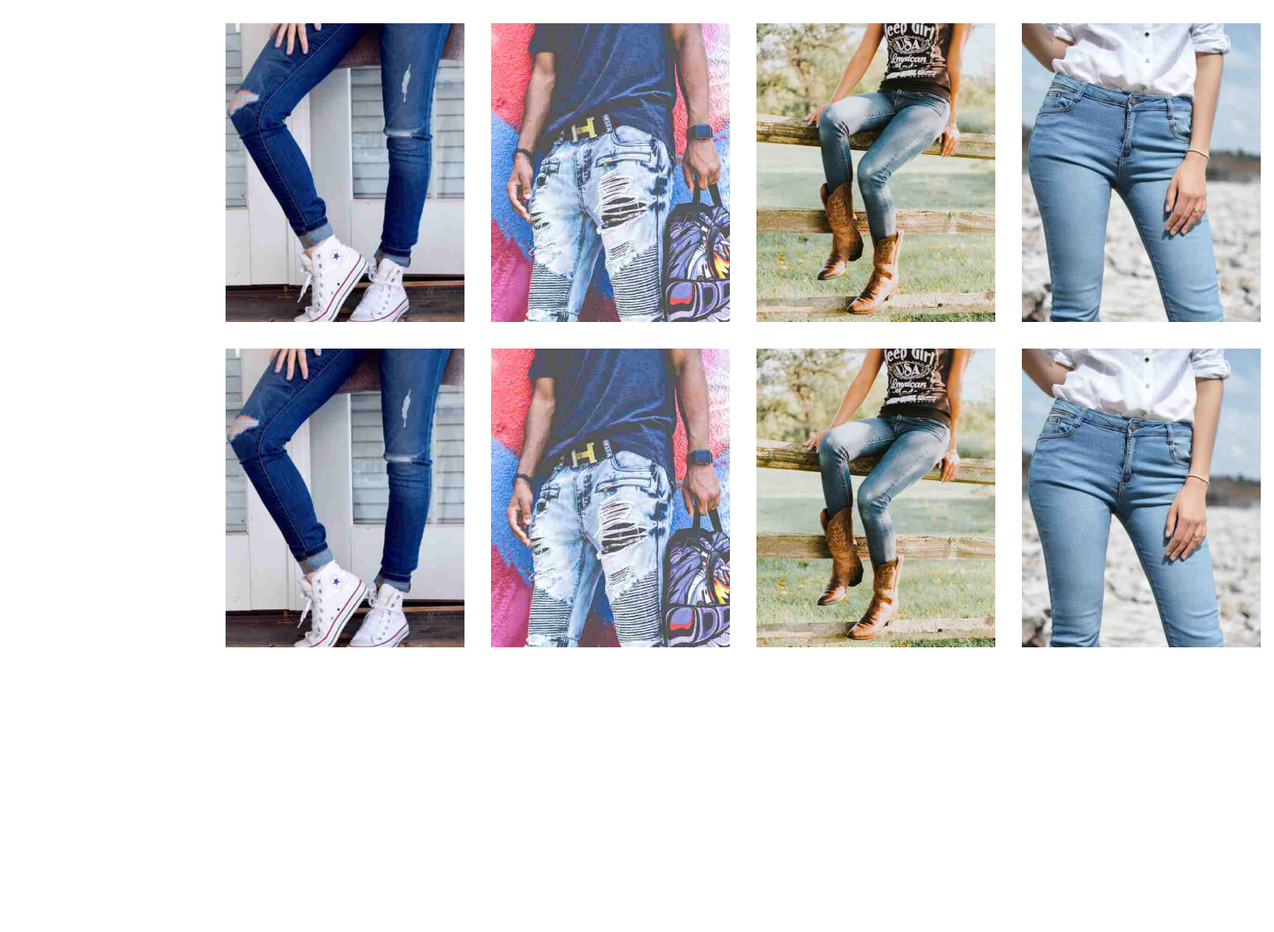
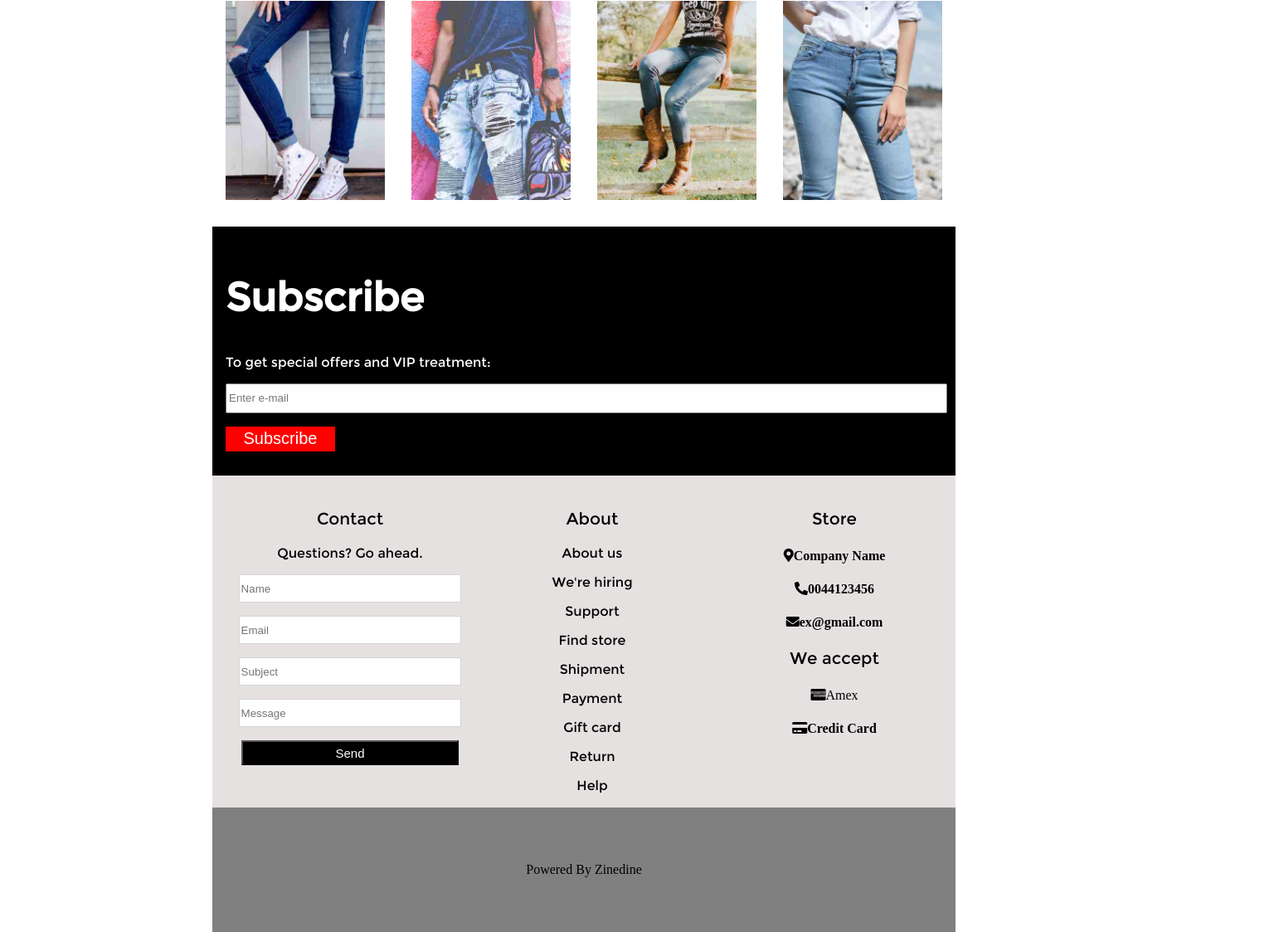
Before and after one commit to ZinedineFerrouk/Maquette-Store, a plain HTML site: page index.html in a window 1280 px wide. Shown: the part 1055-2178 px from the top of the page at 83% size, 1536 px wide, since content can reach past the window. Before the commit the page ends 1867 px from the top, so only its background shows below. Drawn offline with Linux system fonts and the light colour scheme.

Commit message:
Maquette store finished

```diff
--- a/index.html
+++ b/index.html
@@ -64,9 +64,59 @@
             <img src="/assets/img/jeans2.jpg" alt="">
             <img src="/assets/img/jeans3.jpg" alt="">
             <img src="/assets/img/jeans4.jpg" alt="">
-
         </figure>
     </section>
+    <!-- Subscribe section  -->
+    <section id="subscribe-section">
+        <div id="section-div">
+            <h2>Subscribe</h2>
+            <p>To get special offers and VIP treatment:</p>
+            <input type="email" name="email" id="email" placeholder="Enter e-mail">
+            <button>Subscribe</button>
+        </div>
+    </section>
+
+    <section id="contact-section">
+        <div id="contact">
+            <p class="p1">Contact</p>
+            <p>Questions? Go ahead.</p>
+            <form action="" method="post" id="form-contact">
+                <input type="text" name="name" id="name" placeholder="Name">
+                <input type="email" name="email" id="email" placeholder="Email">
+                <input type="text" name="text" id="subject" placeholder="Subject">
+                <input type="text" name="message" id="message" placeholder="Message">
+                <button>Send</button>
+            </form>
+        </div>
+
+        <div id="about-div">
+            <p class="p1">About</p>
+
+            <p>About us</p>
+            <p>We're hiring</p>
+            <p>Support</p>
+            <p>Find store</p>
+            <p>Shipment</p>
+            <p>Payment</p>
+            <p>Gift card</p>
+            <p>Return</p>
+            <p>Help</p>
+        </div>
+
+        <div id="store">
+            <p class="p1">Store</p>
+            <i class="fas fa-map-marker-alt icon-store">Company Name</i>
+            <i class="fas fa-phone-alt icon-store">0044123456</i>
+            <i class="fas fa-envelope icon-store">ex@gmail.com</i>
+
+            <p class="p1">We accept</p>
+            <i class="fab fa-cc-amex icon-store">Amex</i>
+            <i class="fas fa-credit-card icon-store">Credit Card</i>
+        </div>
+    </section>
+
+<!-- Footer -->
+    <footer>Powered By Zinedine</footer>
 </body>
 
 </html>
--- a/style.css
+++ b/style.css
@@ -1,11 +1,6 @@
 @font-face {
     font-family: "Montserat";
     src: url(assets/font/montserrat/Montserrat-Regular.ttf);
-}
-
-@font-face {
-    font-family: "Roboto";
-    src: url(assets/font/roboto/Roboto-Regular.ttf);
 }
 
 body {
@@ -80,7 +75,7 @@ aside li {
 #img-presentation {
     background-image: url(assets/img/jeans.jpg);
     font-family: "Montserat";
-    height: 500px;
+    height: 650px;
 
     display: flex;
     align-items: flex-start;
@@ -108,7 +103,7 @@ aside li {
     margin-left: 5%;
 }
 
-#img-presentation button{
+#img-presentation button {
     background-color: black;
     padding: 0.7rem 1.2rem;
     color: white;
@@ -116,11 +111,11 @@ aside li {
     font-size: 15px;
 }
 
-section{
+section {
     font-family: 'Montserat';
 }
 
-figure{
+figure {
     width: 70%;
     margin-left: 20%;
     margin-right: 10%;
@@ -131,7 +126,7 @@ figure{
     justify-content: center;
     align-items: center;
     flex-wrap: wrap;
-    width: 100%;
+    width: 70%;
 }
 
 #captions img {
@@ -139,3 +134,114 @@ figure{
     padding: 1rem;
     box-sizing: border-box;
 }
+
+/* Subscribe section */
+#subscribe-section {
+    background-color: black;
+    color: white;
+    height: 300px;
+    width: 70%;
+    margin-left: 20%;
+    margin-right: 10%;
+}
+
+#subscribe-section h2 {
+    font-size: 3rem;
+}
+
+#subscribe-section input {
+    width: 98%;
+    height: 30px;
+}
+
+#subscribe-section button {
+    height: 30px;
+    width: 15%;
+    border: none;
+    background-color: red;
+    color: white;
+    margin-top: 1rem;
+    font-size: 20px;
+}
+
+#section-div {
+    padding: 1rem 0 1rem 1rem
+}
+
+/* Contact Section */
+#contact-section {
+    background-color: rgb(230, 225, 225);
+    margin-left: 20%;
+    margin-right: 10%;
+    height: 400px;
+    display: flex;
+}
+
+#contact {
+    display: block;
+    justify-content: center;
+    align-items: center;
+    width: calc(100%/3);
+}
+
+#contact:first-child {
+    text-align: center;
+}
+
+#form-contact input {
+    border: 1px solid lightgray;
+    width: 90%;
+    height: 30px;
+    margin-bottom: 1rem;
+}
+
+#form-contact button {
+    width: 90%;
+    height: 30px;
+    background-color: black;
+    color: white;
+    font-size: 15px;
+}
+
+/* About Div */
+#about-div{
+    padding-top: 20px;
+    color: black;
+    text-align: center;
+    width: calc(100%/3);
+}
+
+#store{
+    display: block;
+    justify-content: center;
+    text-align: center;
+    padding-top: 20px;
+    color: black;
+    width: calc(100%/3);
+}
+
+#store i {
+    display: block;
+}
+
+.p1{
+    font-size: 20px;
+}
+
+.icon-store{
+    margin: 1.5rem;
+}
+
+/* Footer */
+footer {
+    background-color: grey;
+    height: 150px;
+
+    display: flex;
+    justify-content: center;
+    align-items: center;
+
+    width: 70%;
+    margin-left: 20%;
+    margin-right: 10%;
+}
```
